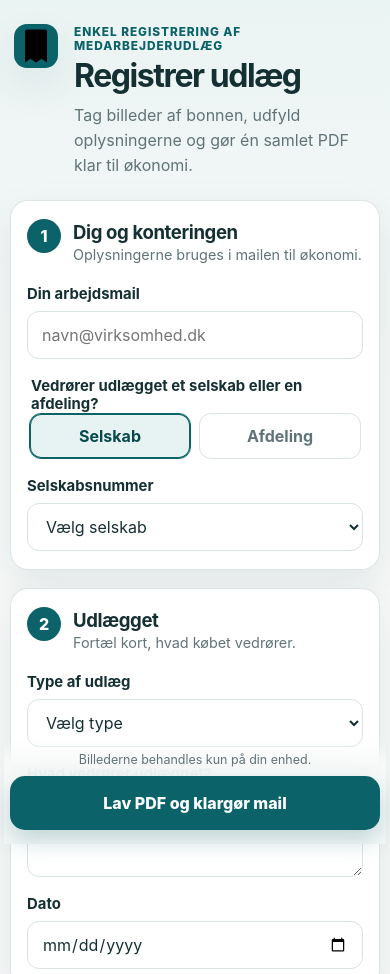
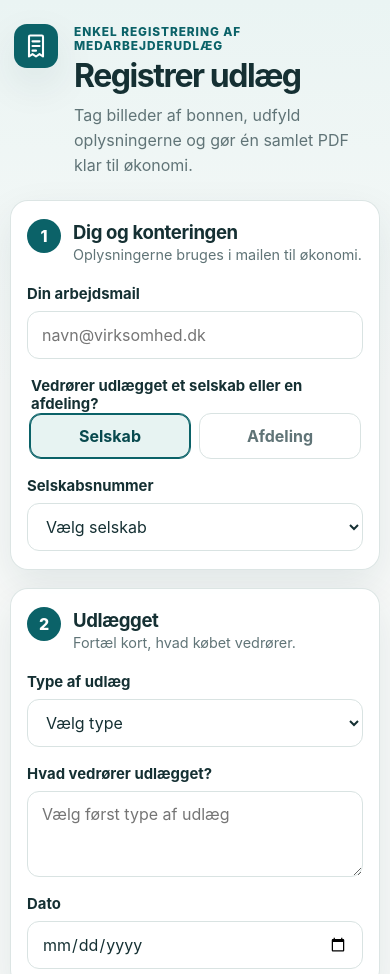
Before and after one commit to HDdk1986/bomidtvest-udlaeg, a plain HTML site: page index.html in a window 390 px wide. Shown: the top 974 px of the page. Drawn offline with Linux system fonts and the light colour scheme.

Commit message:
Forbedr mobilvisning og kvitteringsikon

```diff
--- a/styles.css
+++ b/styles.css
@@ -26,6 +26,7 @@ button, input, select, textarea { font: inherit; }
 
 .hero { display: grid; grid-template-columns: 52px 1fr; gap: 16px; align-items: start; margin: 4px 4px 28px; }
 .brand-mark { width: 52px; height: 52px; display: grid; place-items: center; border-radius: 15px; color: #fff; background: var(--brand); font-weight: 800; letter-spacing: -.04em; box-shadow: var(--shadow); }
+.brand-mark svg { width: 28px; height: 28px; fill: none; stroke: currentColor; stroke-width: 1.8; stroke-linecap: round; stroke-linejoin: round; }
 .eyebrow { margin: 1px 0 7px; color: var(--brand); font-size: .74rem; font-weight: 800; letter-spacing: .08em; text-transform: uppercase; }
 h1 { margin: 0; font-size: clamp(2rem, 8vw, 3.4rem); line-height: .98; letter-spacing: -.045em; }
 .intro { margin: 12px 0 0; color: var(--muted); line-height: 1.55; max-width: 38rem; }
@@ -59,7 +60,7 @@ input:focus, select:focus, textarea:focus { border-color: var(--brand); box-shad
 .receipt-number { position: absolute; left: 7px; bottom: 7px; min-width: 25px; height: 25px; display: grid; place-items: center; padding: 0 6px; border-radius: 8px; color: #fff; background: rgba(8, 45, 49, .86); font-size: .76rem; font-weight: 800; }
 .remove-receipt { position: absolute; top: 7px; right: 7px; width: 30px; height: 30px; display: grid; place-items: center; padding: 0; border: 0; border-radius: 9px; color: #fff; background: rgba(8, 45, 49, .86); font-size: 1.25rem; line-height: 1; cursor: pointer; }
 
-.submit-wrap { position: sticky; bottom: 0; z-index: 4; margin: 2px -6px 0; padding: 14px 6px calc(14px + env(safe-area-inset-bottom)); background: linear-gradient(180deg, rgba(247,249,248,0), rgba(247,249,248,.96) 24%, #f7f9f8 55%); }
+.submit-wrap { margin-top: 6px; padding-bottom: env(safe-area-inset-bottom); }
 .privacy-note { margin: 0 0 9px; color: var(--muted); font-size: .78rem; text-align: center; }
 .primary-button { width: 100%; min-height: 54px; border: 0; border-radius: 15px; color: #fff; background: var(--brand); font-weight: 800; box-shadow: 0 10px 24px rgba(11, 98, 104, .24); cursor: pointer; }
 .primary-button:active { transform: translateY(1px); }
```
